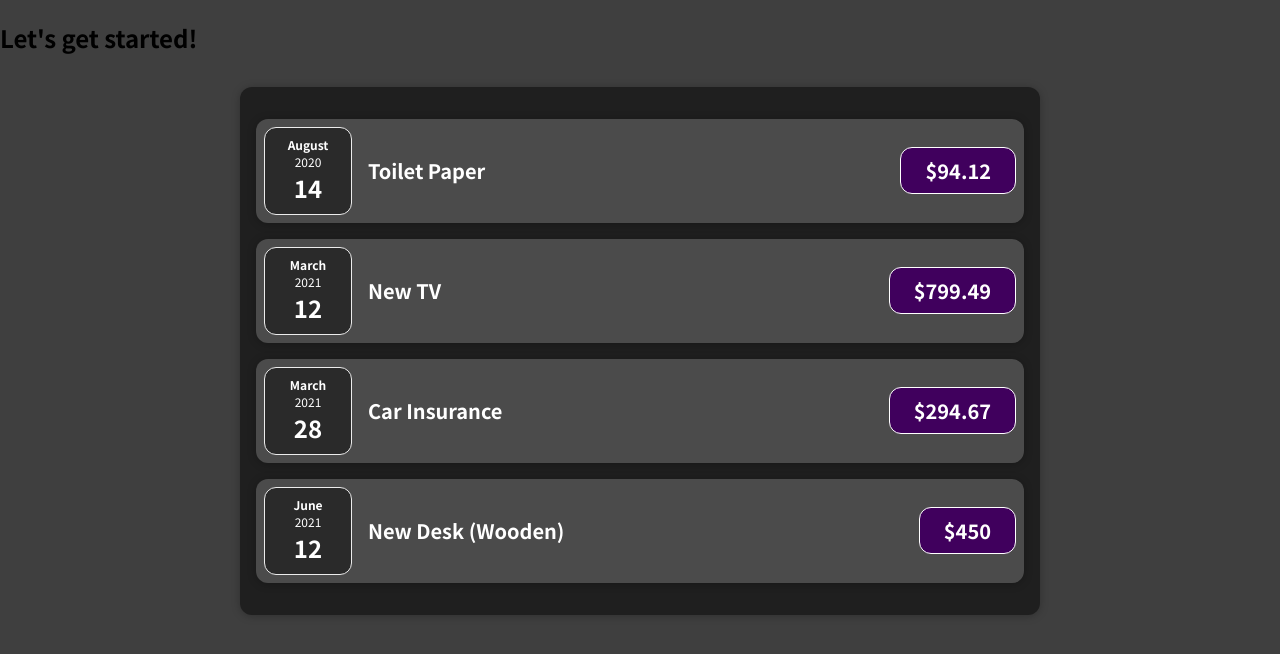
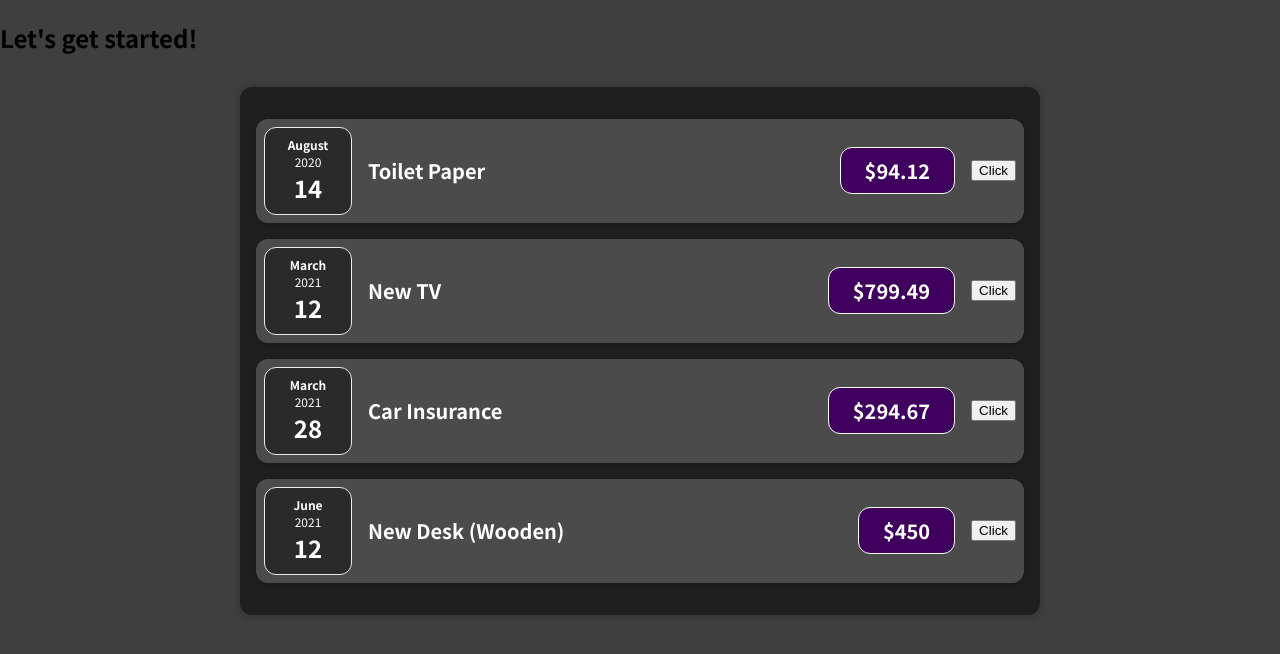
Before and after one commit to sup3rcow/react-max-1-starting, a React (Create React App) app: page / in a window 1280 px wide. Shown: the top 654 px of the page. Built offline with nearby package versions, Linux system fonts and the light colour scheme.

Commit message:
useState hook

```diff
--- a/src/components/Expenses/ExpenseItem.js
+++ b/src/components/Expenses/ExpenseItem.js
@@ -1,19 +1,26 @@
-import React from 'react';
+import React, { useState } from "react";
 
-import ExpenseDate from './ExpenseDate';
-import Card from '../UI/Card';
-import './ExpenseItem.css';
+import ExpenseDate from "./ExpenseDate";
+import Card from "../UI/Card";
+import "./ExpenseItem.css";
 
 const ExpenseItem = (props) => {
+  const [title, setTitle] = useState(props.title); // hook, init value se postavi samo prvi put kad se komponenta kreira
+
+  const clickHandler = () => {
+    setTitle("Updated"); // promjena se ne dogodi odmah
+    console.log(title, "old value");
+  };
   return (
-    <Card className='expense-item'>
+    <Card className="expense-item">
       <ExpenseDate date={props.date} />
-      <div className='expense-item__description'>
-        <h2>{props.title}</h2>
-        <div className='expense-item__price'>${props.amount}</div>
+      <div className="expense-item__description">
+        <h2>{title}</h2>
+        <div className="expense-item__price">${props.amount}</div>
+        <button onClick={clickHandler}>Click</button>
       </div>
     </Card>
   );
-}
+};
 
 export default ExpenseItem;
```
Also changed, not shown: 1 other file (tests, documents, lock files or other folders).
